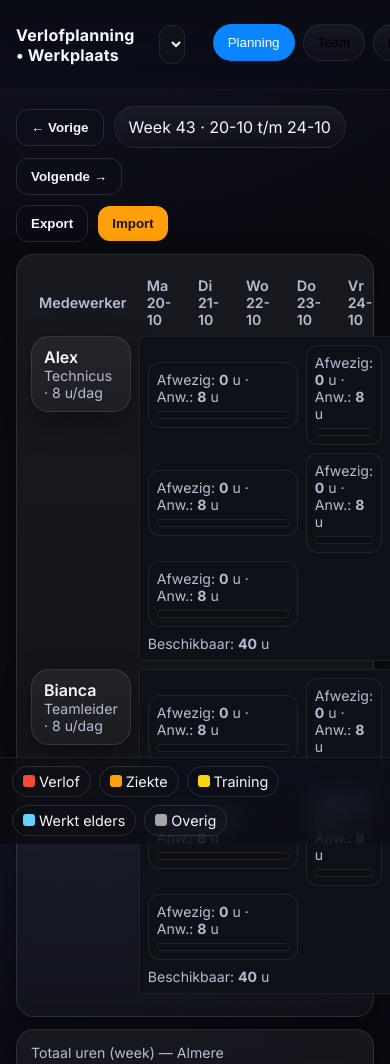
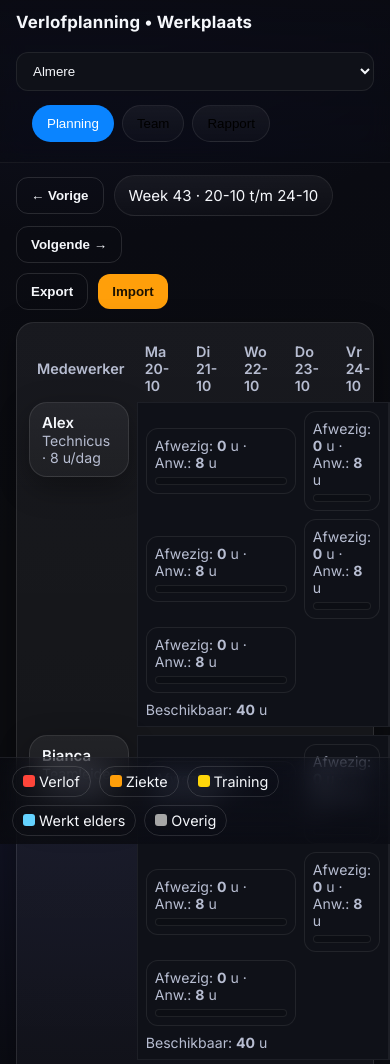
Before and after one commit to MightyMike001/CapacityPlanner, a plain HTML site: page index.html in a window 390 px wide. Shown: the top 1064 px of the page. Drawn offline with nearby package versions, Linux system fonts and the light colour scheme.

Commit message:
Improve mobile layout and safe area support

```diff
--- a/index.html
+++ b/index.html
@@ -31,11 +31,12 @@
       margin:0; background:radial-gradient(1200px 800px at 20% -10%, #121427 0%, #0a0b12 40%, var(--bg) 80%);
       color:var(--txt); font-family:Inter,system-ui, -apple-system, Segoe UI, Roboto, sans-serif;
     }
-    .app{max-width:1100px; margin:0 auto; padding:16px 16px 84px}
+    .app{max-width:1100px; margin:0 auto; padding:16px 16px calc(84px + env(safe-area-inset-bottom, 0px));}
     header{
       position:sticky; top:0; z-index:20; backdrop-filter:saturate(180%) blur(12px);
       background:linear-gradient(180deg, rgba(10,11,18,.9), rgba(10,11,18,.6));
       border-bottom:1px solid rgba(255,255,255,.06);
+      padding-top:env(safe-area-inset-top, 0px);
     }
     .topbar{display:flex; gap:12px; align-items:center; padding:14px 16px}
     .title{font-weight:700; letter-spacing:.2px}
@@ -49,7 +50,8 @@
       display:inline-flex; gap:8px; align-items:center; padding:10px 14px; border-radius:999px; border:1px solid rgba(255,255,255,.08);
       background:linear-gradient(180deg, rgba(255,255,255,.05), rgba(255,255,255,.02));
     }
-    .tabs{display:flex; gap:8px; padding:10px 16px 14px}
+    .tabs{display:flex; gap:8px; padding:10px 16px 14px; overflow-x:auto; -webkit-overflow-scrolling:touch; scrollbar-width:none}
+    .tabs::-webkit-scrollbar{display:none}
     .tab{cursor:pointer; user-select:none}
     .tab[aria-selected="true"]{background:var(--accent); color:#fff; border-color:transparent}
 
@@ -103,11 +105,23 @@
     dialog{border:1px solid rgba(255,255,255,.15); background:var(--card); color:var(--txt); border-radius:16px; padding:16px 16px 12px; width:min(680px, 92vw)}
     dialog::backdrop{background:rgba(0,0,0,.6)}
 
-    .footerbar{position:fixed; bottom:0; left:0; right:0; padding:8px 12px; display:flex; gap:10px; justify-content:center; align-items:center; backdrop-filter: blur(12px) saturate(160%);
+    .footerbar{position:fixed; bottom:0; left:0; right:0; padding:8px calc(12px + env(safe-area-inset-right, 0px)) calc(8px + env(safe-area-inset-bottom, 0px)) calc(12px + env(safe-area-inset-left, 0px)); display:flex; gap:10px; justify-content:center; align-items:center; backdrop-filter: blur(12px) saturate(160%);
       background:linear-gradient(180deg, rgba(10,11,18,.3), rgba(10,11,18,.7)); border-top:1px solid rgba(255,255,255,.08)}
 
     .hidden{display:none !important}
     .center{display:flex; justify-content:center; align-items:center}
+
+    @media (max-width: 640px){
+      body{font-size:15px;}
+      .topbar{flex-wrap:wrap; gap:10px 12px; padding:12px 16px 10px}
+      .title{font-size:1.05rem}
+      .grow{flex-basis:100%; height:0}
+      .topbar select{max-width:100%}
+      .tabs{padding:4px 16px 10px; margin:0;}
+      .app{padding:12px 16px calc(96px + env(safe-area-inset-bottom, 0px));}
+      .card{padding:12px}
+      dialog{width:min(640px, 96vw);}
+    }
   </style>
 </head>
 <body>
```
